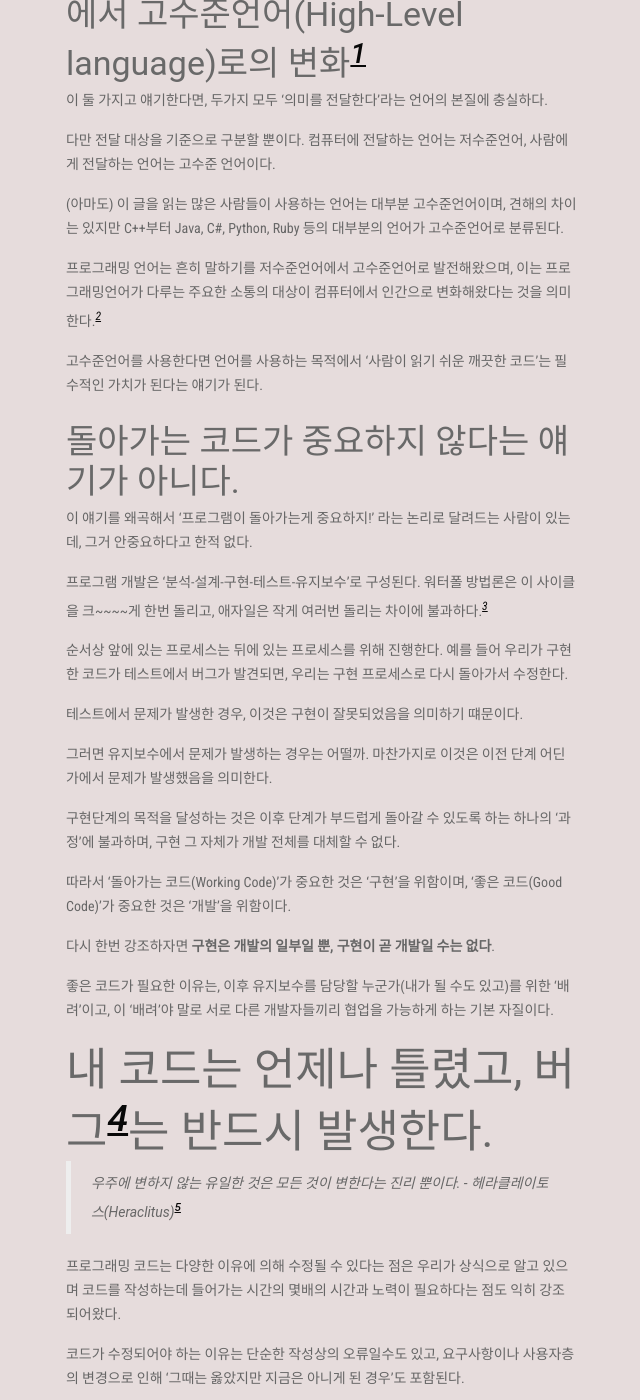
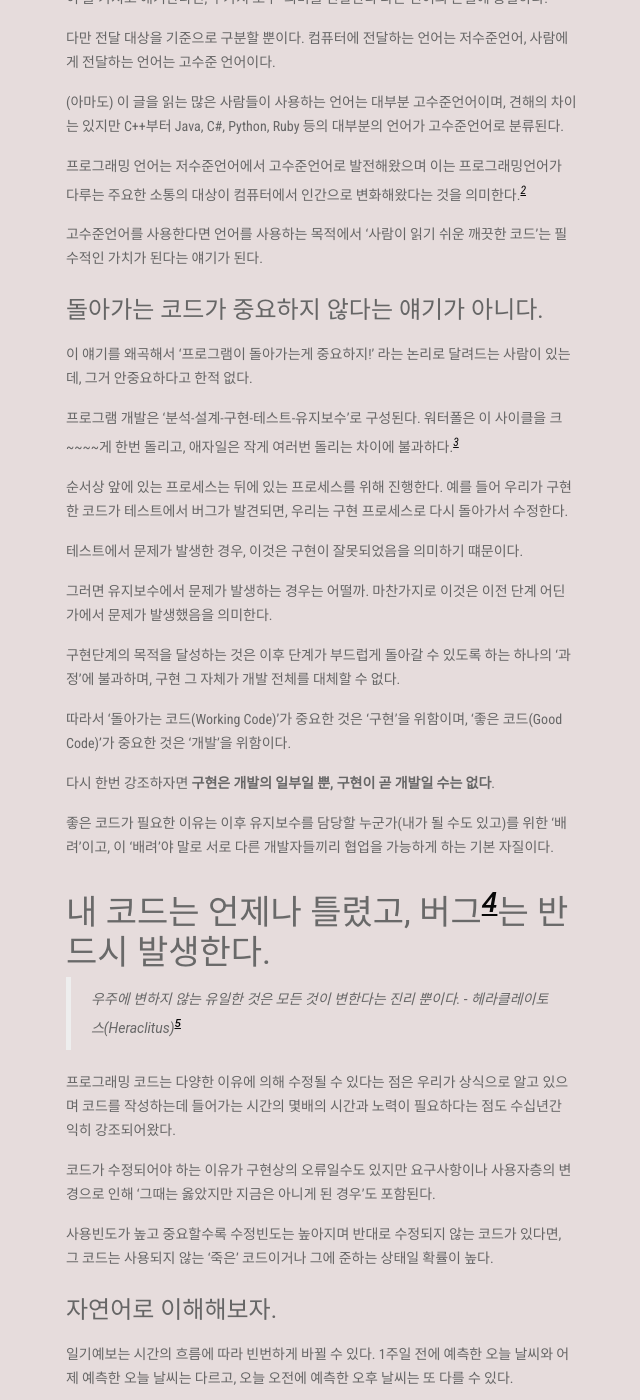
Before and after one commit to CyanRYi/cyanryi.github.io, a Jekyll site: the page built from _posts/ko/2019-09-14-Maketh-Readable-Code.md, in a window 1280 px wide and 1400 px high, scrolled down 657 px. Shown: the whole window, without its empty margins (266-906 px from the left). Built offline with Jekyll 4.4.1, drawn with Linux system fonts in a browser that asks for light colours; some of the changed text lies outside the part shown.

Commit message:
1차 퇴고 반영

```diff
--- a/_posts/ko/2019-09-14-Maketh-Readable-Code.md
+++ b/_posts/ko/2019-09-14-Maketh-Readable-Code.md
@@ -26,15 +26,15 @@
 
 (아마도) 이 글을 읽는 많은 사람들이 사용하는 언어는 대부분 고수준언어이며, 견해의 차이는 있지만 C++부터 Java, C#, Python, Ruby 등의 대부분의 언어가 고수준언어로 분류된다.
 
-프로그래밍 언어는 흔히 말하기를 저수준언어에서 고수준언어로 발전해왔으며, 이는 프로그래밍언어가 다루는 주요한 소통의 대상이 컴퓨터에서 인간으로 변화해왔다는 것을 의미한다.[^2]
+프로그래밍 언어는 저수준언어에서 고수준언어로 발전해왔으며 이는 프로그래밍언어가 다루는 주요한 소통의 대상이 컴퓨터에서 인간으로 변화해왔다는 것을 의미한다.[^2]
 
 고수준언어를 사용한다면 언어를 사용하는 목적에서 '사람이 읽기 쉬운 깨끗한 코드'는 필수적인 가치가 된다는 얘기가 된다.
 
-### 돌아가는 코드가 중요하지 않다는 얘기가 아니다.
+#### 돌아가는 코드가 중요하지 않다는 얘기가 아니다.
 
 이 얘기를 왜곡해서 '프로그램이 돌아가는게 중요하지!' 라는 논리로 달려드는 사람이 있는데, 그거 안중요하다고 한적 없다.
 
-프로그램 개발은 '분석-설계-구현-테스트-유지보수'로 구성된다. 워터폴 방법론은 이 사이클을 크~~~~게 한번 돌리고, 애자일은 작게 여러번 돌리는 차이에 불과하다.[^3]
+프로그램 개발은 '분석-설계-구현-테스트-유지보수'로 구성된다. 워터폴은 이 사이클을 크~~~~게 한번 돌리고, 애자일은 작게 여러번 돌리는 차이에 불과하다.[^3]
 
 순서상 앞에 있는 프로세스는 뒤에 있는 프로세스를 위해 진행한다. 예를 들어 우리가 구현한 코드가 테스트에서 버그가 발견되면, 우리는 구현 프로세스로 다시 돌아가서 수정한다.
 
@@ -48,20 +48,20 @@
 
 다시 한번 강조하자면 **구현은 개발의 일부일 뿐, 구현이 곧 개발일 수는 없다**.
 
-좋은 코드가 필요한 이유는, 이후 유지보수를 담당할 누군가(내가 될 수도 있고)를 위한 '배려'이고, 이 '배려'야 말로 서로 다른 개발자들끼리 협업을 가능하게 하는 기본 자질이다.
+좋은 코드가 필요한 이유는 이후 유지보수를 담당할 누군가(내가 될 수도 있고)를 위한 '배려'이고, 이 '배려'야 말로 서로 다른 개발자들끼리 협업을 가능하게 하는 기본 자질이다.
 
-## 내 코드는 언제나 틀렸고, 버그[^4]는 반드시 발생한다.
+### 내 코드는 언제나 틀렸고, 버그[^4]는 반드시 발생한다.
 
 > 우주에 변하지 않는 유일한 것은 모든 것이 변한다는 진리 뿐이다.
     - 헤라클레이토스(Heraclitus)[^5]
 
-프로그래밍 코드는 다양한 이유에 의해 수정될 수 있다는 점은 우리가 상식으로 알고 있으며 코드를 작성하는데 들어가는 시간의 몇배의 시간과 노력이 필요하다는 점도 익히 강조되어왔다.
+프로그래밍 코드는 다양한 이유에 의해 수정될 수 있다는 점은 우리가 상식으로 알고 있으며 코드를 작성하는데 들어가는 시간의 몇배의 시간과 노력이 필요하다는 점도 수십년간 익히 강조되어왔다.
 
-코드가 수정되어야 하는 이유는 단순한 작성상의 오류일수도 있고, 요구사항이나 사용자층의 변경으로 인해 '그때는 옳았지만 지금은 아니게 된 경우'도 포함된다.
+코드가 수정되어야 하는 이유가 구현상의 오류일수도 있지만 요구사항이나 사용자층의 변경으로 인해 '그때는 옳았지만 지금은 아니게 된 경우'도 포함된다.
 
-어떤 코드의 사용빈도가 높고 중요할수록 수정빈도는 높아지며, 반대로 수정되지 않는 코드가 있다면, 그 코드는 사용되지 않는 '죽은' 코드이거나 그에 준하는 상태일 확률이 높다.
+사용빈도가 높고 중요할수록 수정빈도는 높아지며 반대로 수정되지 않는 코드가 있다면, 그 코드는 사용되지 않는 '죽은' 코드이거나 그에 준하는 상태일 확률이 높다.
 
-### 예시
+#### 자연어로 이해해보자.
 
 일기예보는 시간의 흐름에 따라 빈번하게 바뀔 수 있다. 1주일 전에 예측한 오늘 날씨와 어제 예측한 오늘 날씨는 다르고, 오늘 오전에 예측한 오후 날씨는 또 다를 수 있다.
 
@@ -80,17 +80,23 @@
 
 클린코드와 그렇지 않은 코드는 이러한 부분에서 차이가 발생한다.
 
-## 마치며
+분명히 둘다 의미는 같다. 전달하고자하는 내용은 동일하게 전달하고 있으며, 다만 표현방법이 다를 뿐이다.
+
+하지만 어느쪽이 더 읽고 고치기 쉬운지는 이견이 없을 것이다.
+
+### 마치며
 
 결국 프로그래밍 **언어**로 쓰여진 코드는 '읽고' '고칠 수 있어야' 한다.
 
 코드는 반드시 수정되며, 그러기 위해서 다른 개발자가 읽을 수 있어야 하며 그것을 **목적**으로 쓰여져야 한다.
 
-2년 전쯤 이를 위해 DX(Developer Experience), DI(Developer Interface)와 같은 단어를 사용하려 시도한 적이 있는데, 반년쯤 지나 이 단어들의 사용을 그만두었다.
+2년 전쯤 팝잇에 처음 발을 들였던 즈음에 이를 위해 DX(Developer Experience), DI(Developer Interface)와 같은 단어를 사용하려 시도한 적이 있었다.
 
-이유는 간단하다.
+그리고 반년쯤 후에 빠르게 그만두었다.
 
-내가 작성한 코드의 1차 사용자는 내 옆자리의 동료임을 깨달았고 DX, DI라고 표현했던 것은 결국 UX, UI의 아류에 지나지 않음을 눈치챘기 때문이다.
+이유는 간단한데, 내가 작성한 코드의 1차 사용자가 결국 내 옆자리의 동료임을 깨닫고 나니 DX, DI라고 표현했던 것은 결국 UX, UI의 한 부류에 지나지 않음을 눈치챘기 때문이다.
+
+그 뒤로는 아래와 같이 생각하게 되었다.
 
 - 사용자 경험을 고려하듯이 코드를 작성하라.
 
```
Also changed, not shown: other parts of _posts/ko/2019-09-14-Maketh-Readable-Code.md (+3 -3 lines).
